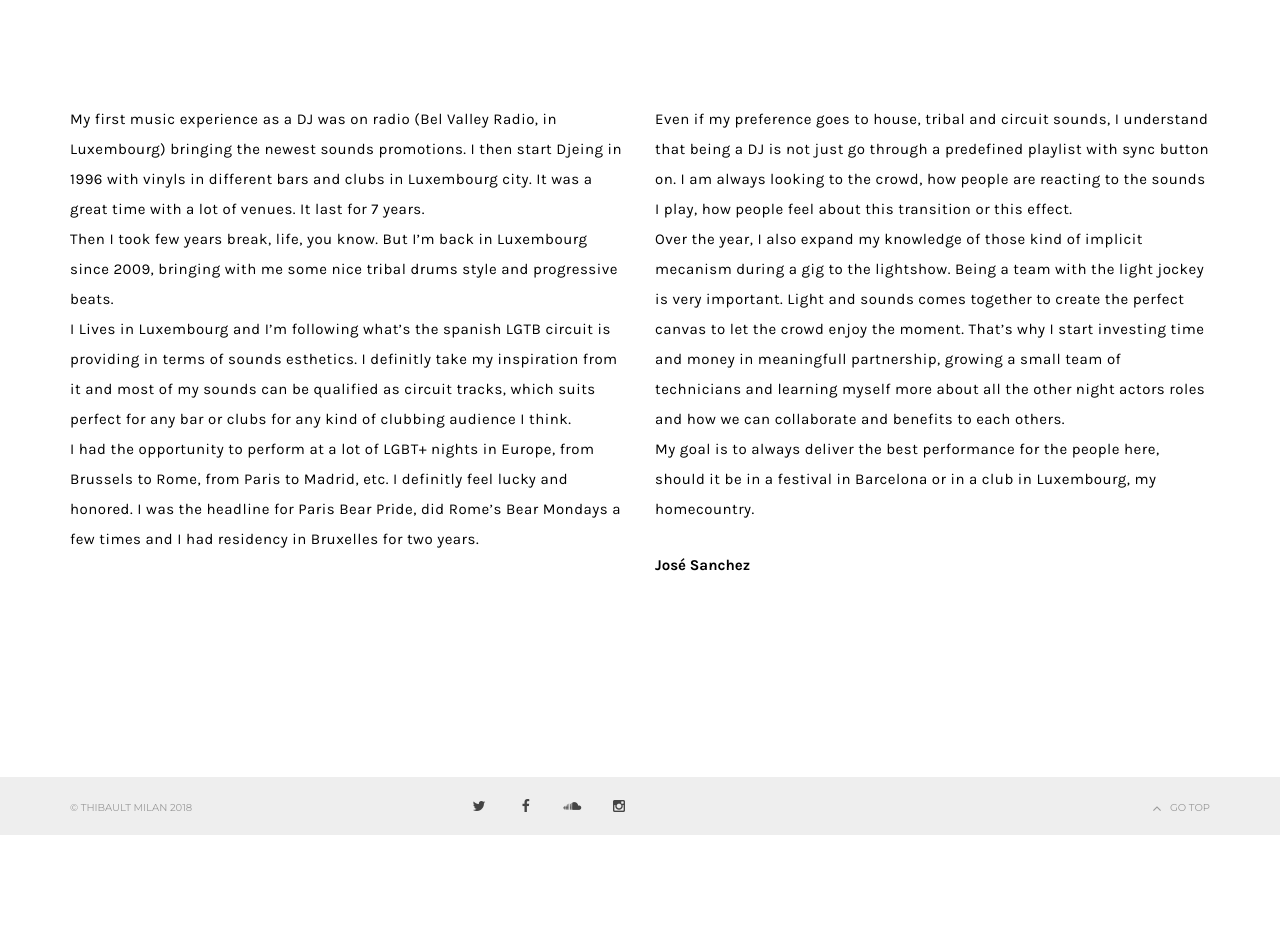
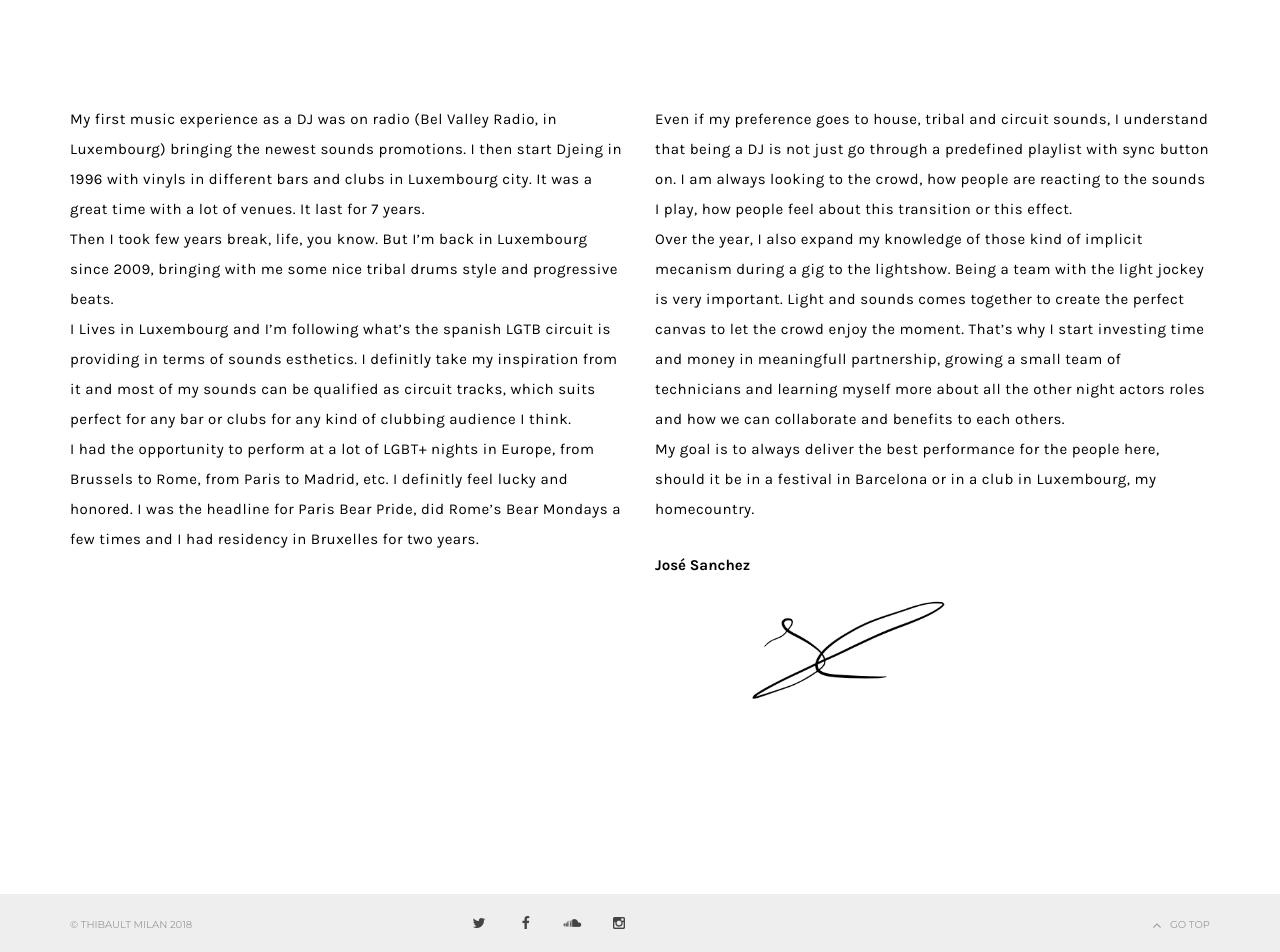
Before and after one commit to clawfire/josesanchez, a Jekyll site: the page built from biography.md, in a window 1280 px wide. Shown: the part 1151-2103 px from the top of the page. Built offline with Jekyll 4.4.1, drawn with Linux system fonts in a browser that asks for light colours; some web fonts are replaced; our own code applies the rules of GitHub Pages for plain Markdown files; before the commit the page ends 1986 px from its top, so only the background shows below that.

Commit message:
Update Pages “biography”

```diff
--- a/biography.md
+++ b/biography.md
@@ -1,6 +1,6 @@
 ---
-layout: page
 title: Biography
+signature_picture: /uploads/signature.png
 ---
 
 <div class="col-sm-6" markdown="1">
```
